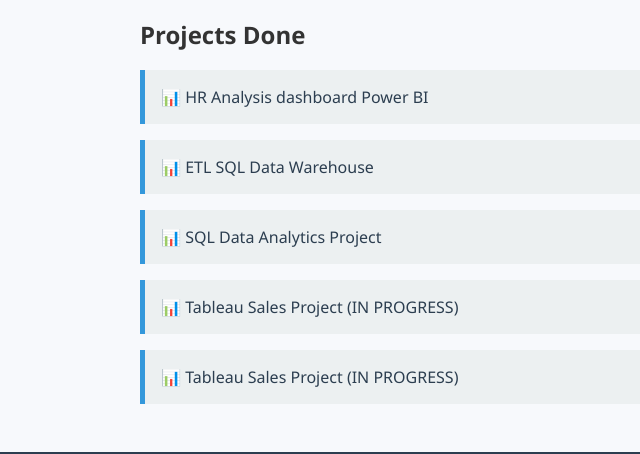
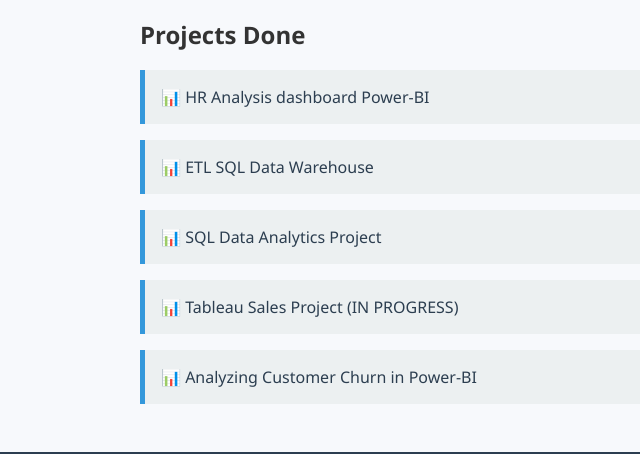
Before and after one commit to wajidi/wajidanalyst.io, a plain HTML site: page index.html in a window 1280 px wide. Shown: the part 699-1153 px from the top of the page, 0-640 px from the left. Drawn offline with Linux system fonts and the light colour scheme.

Commit message:
Update index.html

```diff
--- a/index.html
+++ b/index.html
@@ -108,7 +108,7 @@
     <h2>Projects Done</h2>
 
     <a href="https://github.com/wajidi/HR-Dashboard/tree/main" target="_blank">
-      📊  HR Analysis dashboard Power BI
+      📊  HR Analysis dashboard Power-BI
     </a>
 
     <a href="https://github.com/wajidi/sql-data-warehouse-project" target="_blank">
@@ -123,8 +123,8 @@
       📊  Tableau Sales Project (IN PROGRESS)
     </a>
 
-    <a href="https://yourprojectlink4.com" target="_blank">
-      📊  Tableau Sales Project (IN PROGRESS)
+    <a href="https://github.com/wajidi/Analyzing-Customer-Churn-in-Power-BI" target="_blank">
+      📊  Analyzing Customer Churn in Power-BI
     </a>
   </section>
 
```
